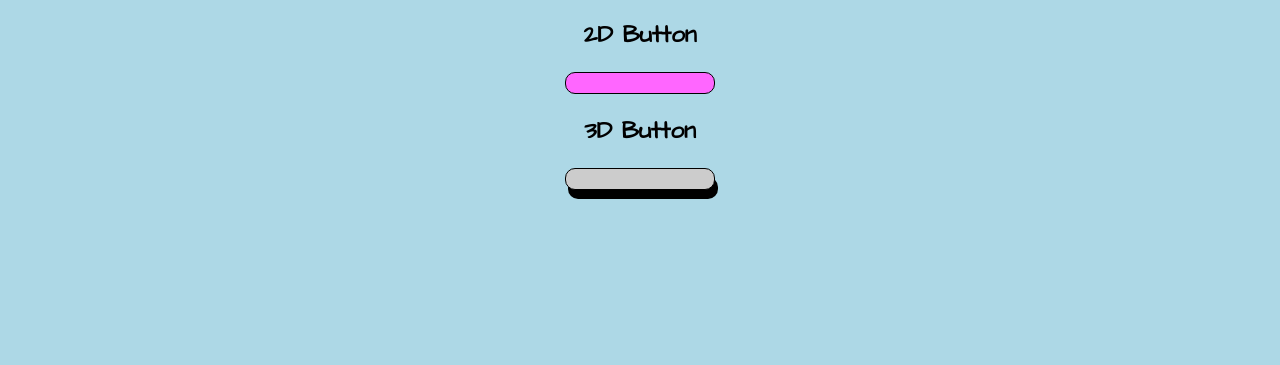
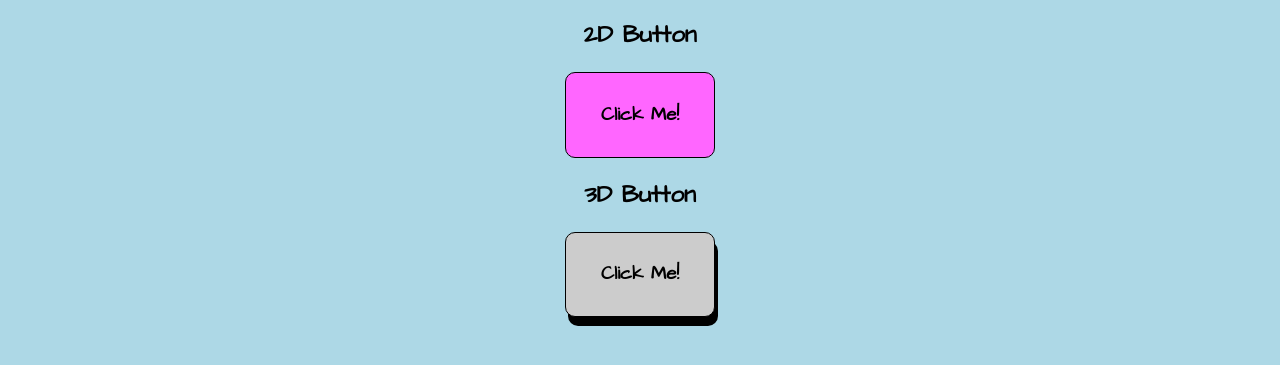
Before and after one commit to xelemx/xelemx.github.io, a plain HTML site: page buttons.html in a window 1280 px wide. Shown: the part 93-458 px from the top of the page. Drawn offline with Linux system fonts and the light colour scheme.

Commit message:
Update buttons.html

```diff
--- a/buttons.html
+++ b/buttons.html
@@ -16,9 +16,9 @@
 		<main>
 			<h1>HTML Buttons</h1>
 			<h2>2D Button</h2>
-			<div class="twoD"></div>
+			<div class="twoD"><h3>Click Me!</h3></div>
 			<h2>3D Button</h2>
-			<div class="threeD"></div>
+			<div class="threeD"><h3>Click Me!</h3></div>
 		</main>
 	</body>
 </html>
```
